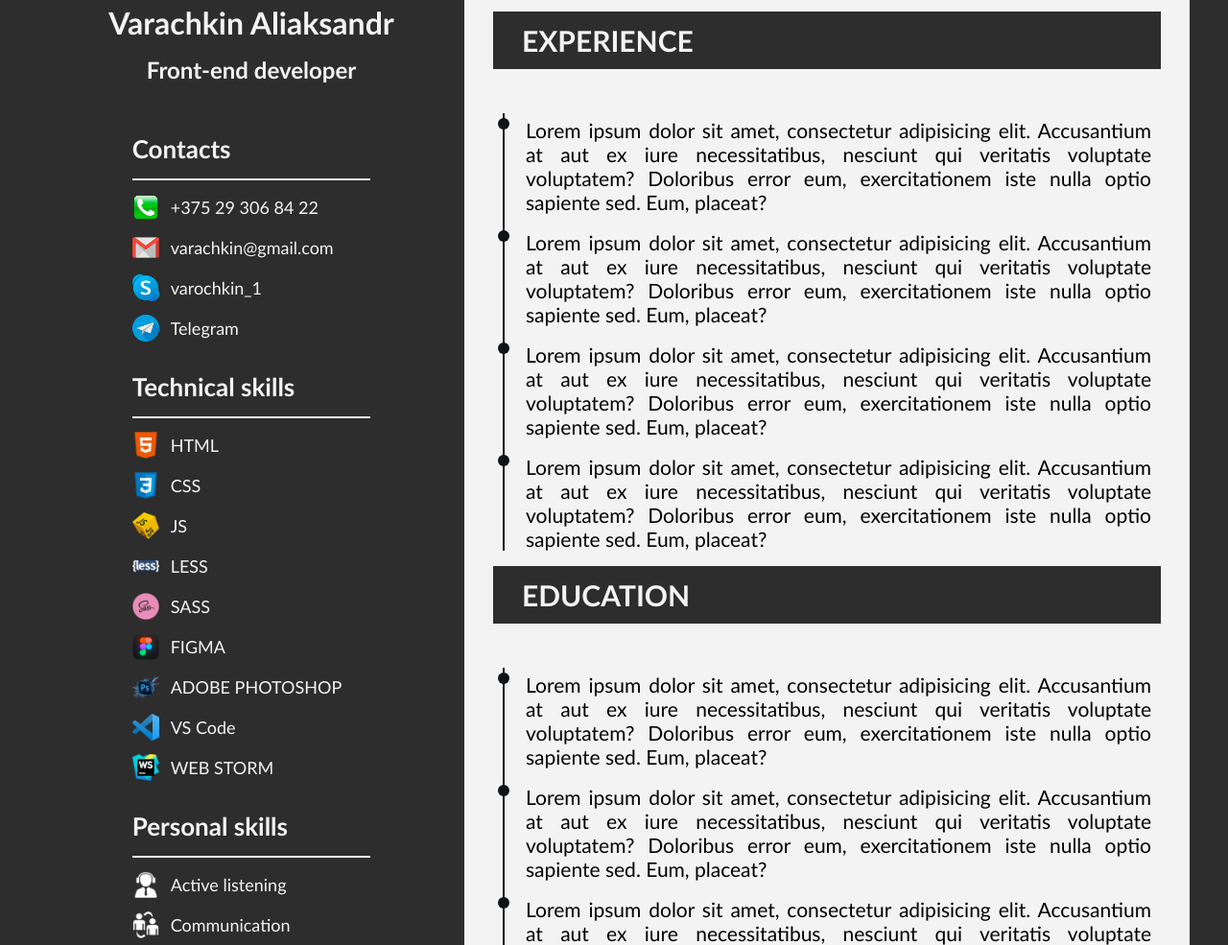
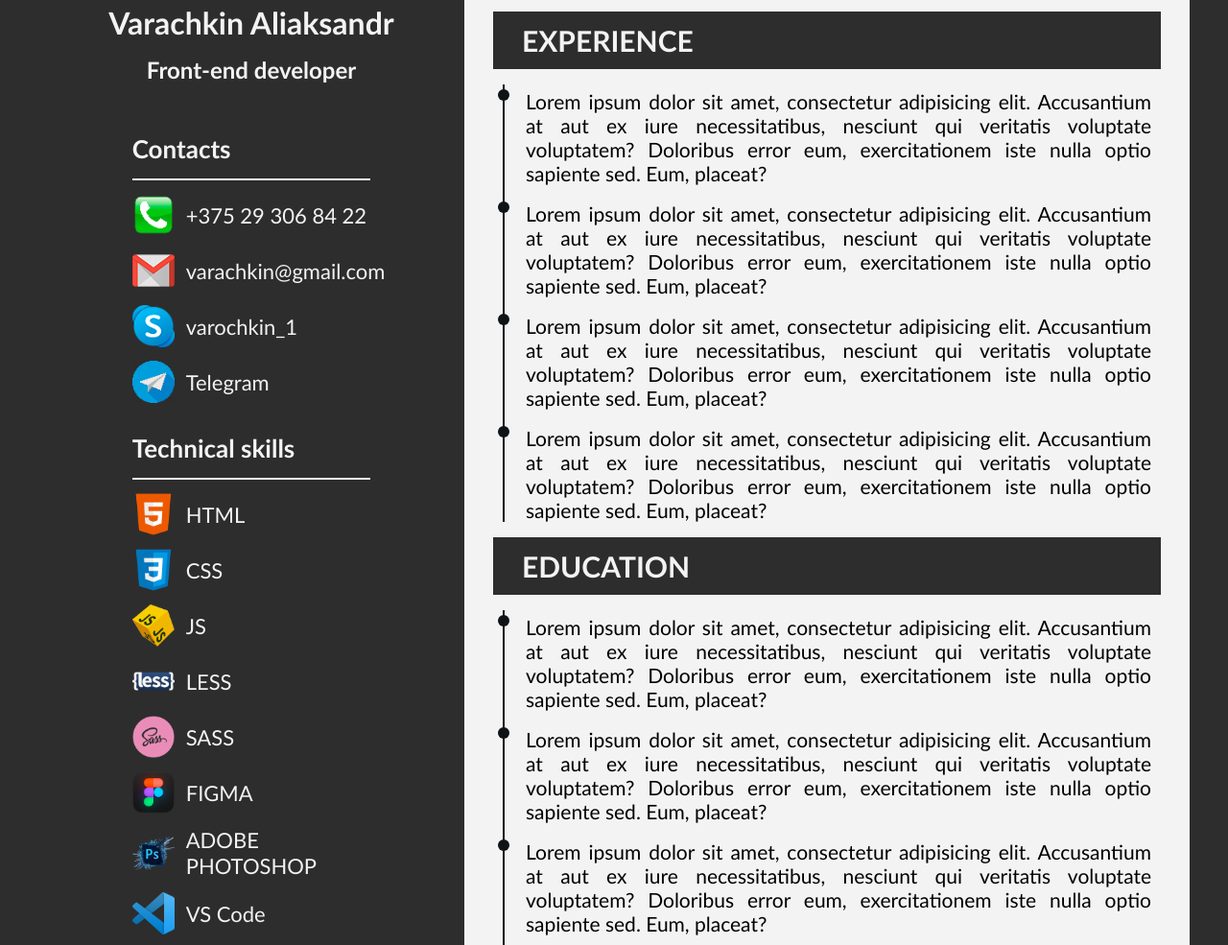
Before and after one commit to varachkin/myCV, a plain HTML site: page index.html in a window 1280 px wide. Shown: the part 313-1298 px from the top of the page at 96% size. Drawn offline with Linux system fonts and the light colour scheme.

Commit message:
fix: all correct

```diff
--- a/index.html
+++ b/index.html
@@ -171,7 +171,6 @@
             </section>
             <section>
                 <h3 class="title">EXPERIENCE</h3>
-                <p class="description">
                 <ul class="description-list">
                     <li><span class="marker"></span>
                         <div class="list-text">
@@ -202,11 +201,9 @@
                         </div>
                     </li>
                 </ul>
-                </p>
             </section>
             <section>
                 <h3 class="title">EDUCATION</h3>
-                <p class="description">
                 <ul class="description-list">
                     <li><span class="marker"></span>
                         <div class="list-text">
@@ -237,7 +234,6 @@
                         </div>
                     </li>
                 </ul>
-                </p>
             </section>
             <section>
                 <h3 class="title">MY PROJECTS</h3>
--- a/style.css
+++ b/style.css
@@ -90,7 +90,7 @@ input {
     margin: 7px 0;
     text-decoration: none;
     color: #f3f3f3;
-    font-size: 18px;
+    font-size: 22px;
 }
 
 .dark-section-list li div span, .dark-section-list li a span {
@@ -102,7 +102,7 @@ input {
 }
 
 .dark-section-list li img {
-    width: 28px;
+    width: 44px;
     margin-right: 12px;
 }
 
@@ -172,7 +172,7 @@ input {
     margin: 0 10px;
 }
 
-@media (max-width: 980px) {
+@media (max-width: 1069px) {
     div.info-left {
         padding: 20px 7px 0;
         max-width: 100%;
@@ -184,6 +184,14 @@ input {
 
     .dark-section {
         width: 90%;
+    }
+
+    .dark-section-list li a, .dark-section-list li div {
+        font-size: 18px;
+    }
+
+    .dark-section-list li img {
+        width: 33px;
     }
 }
 
```
